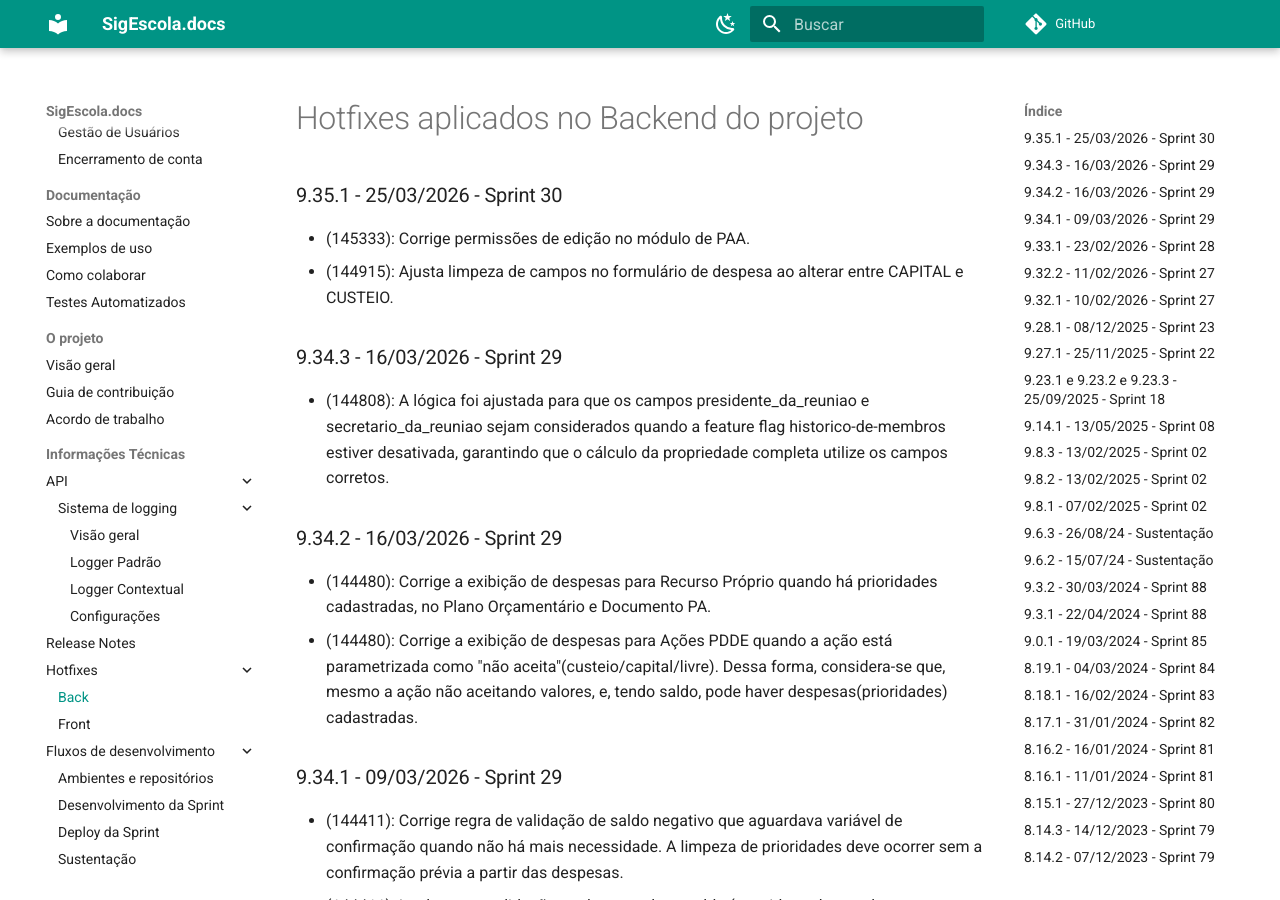
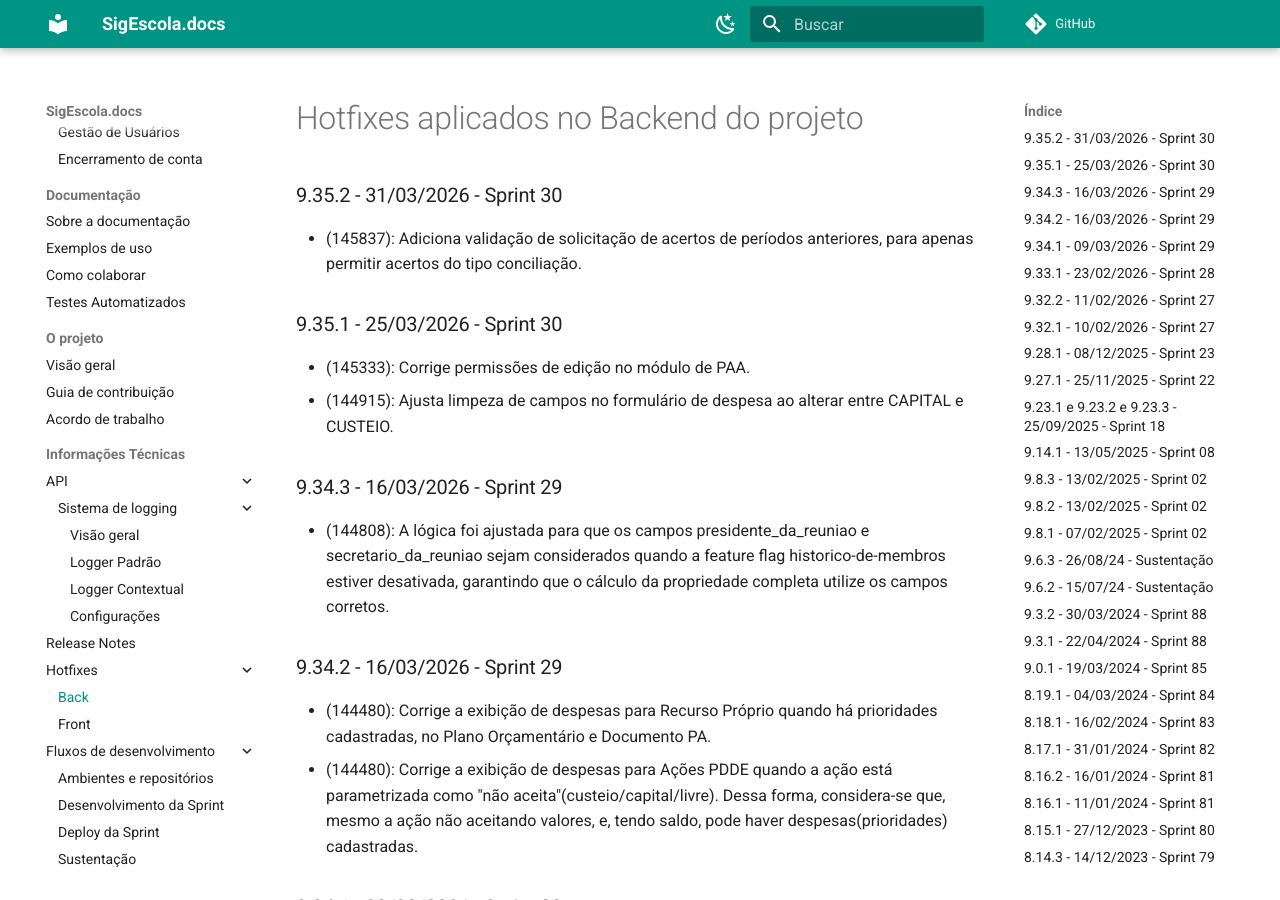
Before and after one commit to prefeiturasp/SME-PTRF-Docs, an MkDocs documentation site: the page built from docs/projeto/hotfixes_back.md, in a window 1280 px wide and 900 px high. Built offline with MkDocs 1.6.1 and Material for MkDocs 9.7.7, drawn with Linux system fonts in a browser that asks for light colours; comment, search, counter and statistics services are not loaded.

Commit message:
Add hotfix details for version 9.35.2

```diff
--- a/docs/projeto/hotfixes_back.md
+++ b/docs/projeto/hotfixes_back.md
@@ -1,4 +1,7 @@
 # Hotfixes aplicados no Backend do projeto
+
+### 9.35.2 - 31/03/2026 - Sprint 30
+* (145837): Adiciona validação de solicitação de acertos de períodos anteriores, para apenas permitir acertos do tipo conciliação.
 
 ### 9.35.1 - 25/03/2026 - Sprint 30
 * (145333): Corrige permissões de edição no módulo de PAA.
```
